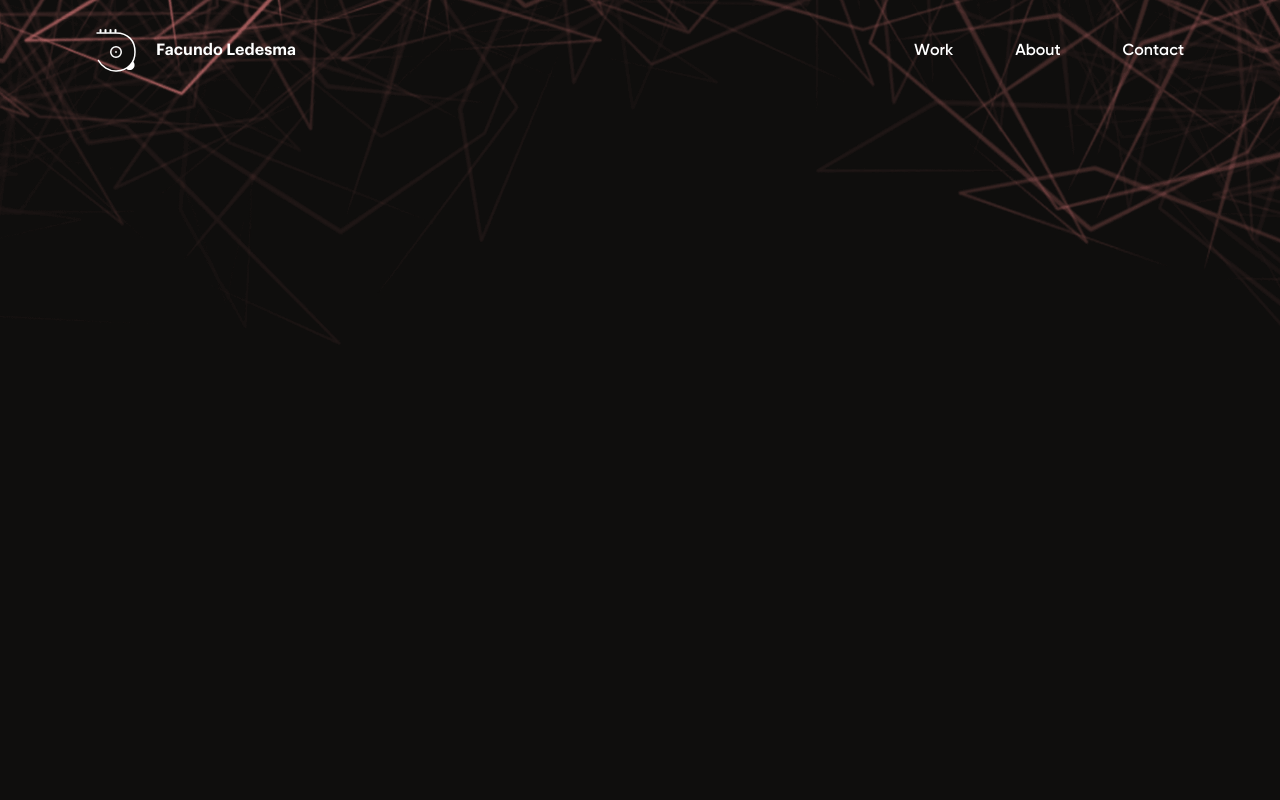
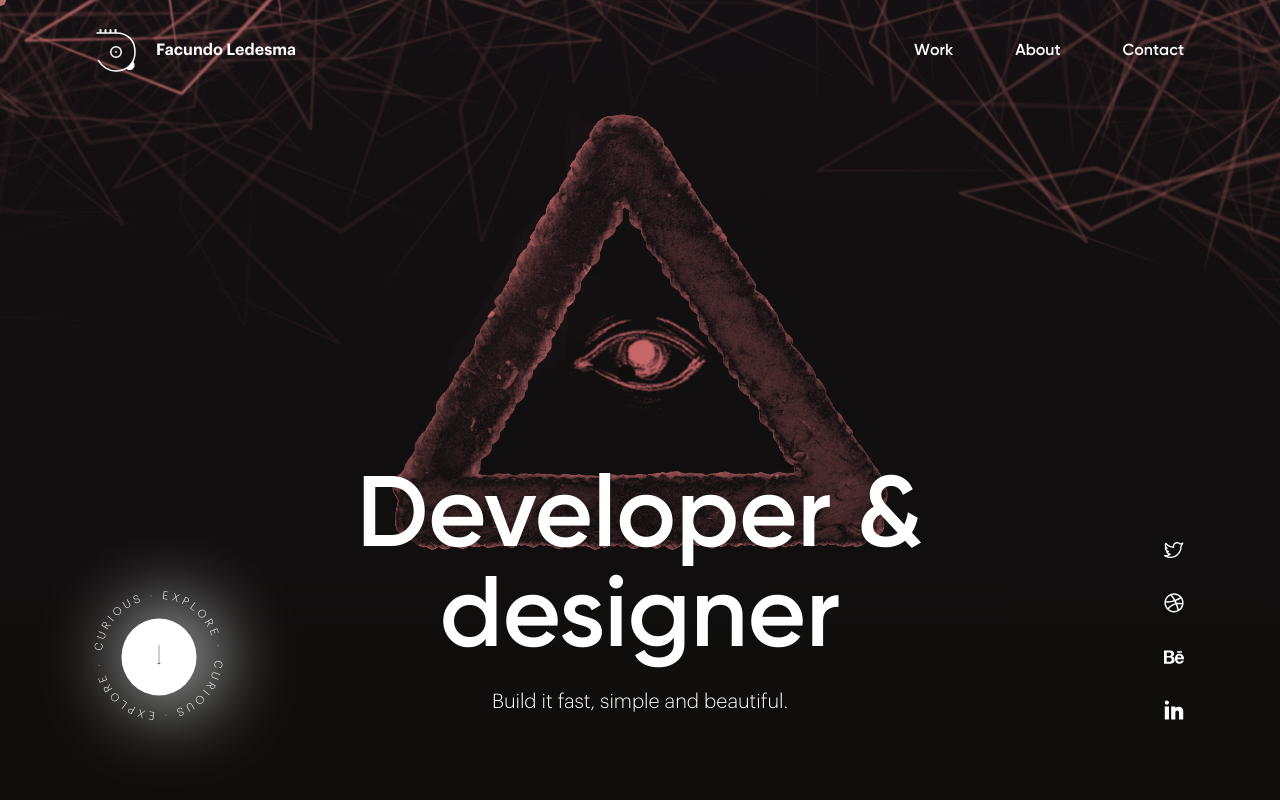
Before and after one commit to faculedesma/fledesma-dev, a React (Vite) app: page / in a window 1280 px wide. Shown: the top 800 px of the page. Built offline with nearby package versions, Linux system fonts and the light colour scheme.

Commit message:
feat: remove 3d canvas with deps, add images follow

```diff
--- a/package.json
+++ b/package.json
@@ -10,7 +10,6 @@
     "tsc": "tsc"
   },
   "dependencies": {
-    "@splinetool/react-spline": "2.2.6",
     "react": "18.2.0",
     "react-dom": "18.2.0",
     "react-router-dom": "6.10.0"
--- a/src/components/app/App.tsx
+++ b/src/components/app/App.tsx
@@ -6,14 +6,11 @@ import './app.scss';
 const App: FC = () => {
   const [isLoadingAssets, setIsLoadingAssets] =
     useState(true);
-  const [is3DLoading, setIs3DLoading] = useState(true);
 
   const mounted = useRef(false);
   const appRef = useRef(null);
 
   const handleIsLoaded = () => setIsLoadingAssets(false);
-
-  const handle3DLoaded = () => setIs3DLoading(false);
 
   useEffect(() => {
     mounted.current = true;
@@ -32,11 +29,11 @@ const App: FC = () => {
     }
   }, [document.readyState]);
 
-  const appLoaded = isLoadingAssets || is3DLoading;
+  const appLoaded = isLoadingAssets;
 
   return (
     <div id="app" ref={appRef} className="app">
-      <Home isLoading={appLoaded} onLoad={handle3DLoaded} />
+      <Home isLoading={appLoaded} />
       <Loader isLoading={appLoaded} />
     </div>
   );
--- a/src/components/footer/Footer.tsx
+++ b/src/components/footer/Footer.tsx
@@ -2,7 +2,6 @@ import { MailEnvelop } from '@assets/svgs/MailEnvelop';
 import { useState, useRef, useEffect } from 'react';
 import { useIntersection } from '@components/hooks/useIntersection';
 import { Social } from '@components/social/Social';
-import Spline from '@splinetool/react-spline';
 import './footer.scss';
 
 const Footer = () => {
@@ -55,12 +54,6 @@ const Footer = () => {
             2023 <b>© Facundo Ledesma</b>
           </p>
         </div>
-        <div className="footer-canvas--follow">
-          <Spline scene="https://prod.spline.design/84izeqDlkxJCeAT1/scene.splinecode" />
-        </div>
-        <div className="footer-canvas--loop">
-          {/* <Spline scene="https://prod.spline.design/bvTPKXNKeT0aeoDM/scene.splinecode" /> */}
-        </div>
       </div>
     </div>
   );
--- a/src/components/footer/footer.scss
+++ b/src/components/footer/footer.scss
@@ -106,32 +106,6 @@
     opacity: 0;
     z-index: 1;
   }
-
-  &-canvas {
-    overflow: visible;
-
-    &--follow,
-    &--loop {
-      position: absolute;
-      top: 50%;
-      left: 50%;
-      translate: -50% -50%;
-      z-index: 2;
-      scale: 1.2;
-      width: 90%;
-      height: 500px;
-    }
-
-    &--follow {
-      canvas {
-        opacity: 0.4;
-      }
-    }
-
-    &--loop {
-      display: none;
-    }
-  }
 }
 
 .show-footer {
@@ -141,19 +115,14 @@
   }
 
   .footer {
-    canvas {
-      animation: fade-in calc($golden-ratio-time) ease-in
-        forwards;
-    }
-
     &-mail {
-      animation: fade-in calc($golden-ratio-time / 2)
+      animation: fade-in calc($golden-ratio-time / 4)
         ease-in forwards;
     }
 
     &-copyright,
     &-social {
-      animation: fade-in calc($golden-ratio-time) ease-in
+      animation: fade-in calc($golden-ratio-time/ 2) ease-in
         forwards;
     }
   }
@@ -172,6 +141,7 @@
     &-mail {
       width: 80%;
       height: 50px;
+      z-index: 3;
 
       &--copy {
         width: 100%;
@@ -183,17 +153,5 @@
         height: 50px;
       }
     }
-
-    &-canvas {
-      &--loop {
-        width: 100%;
-        display: inherit;
-        z-index: 1;
-      }
-
-      &--follow {
-        display: none;
-      }
-    }
   }
 }
--- a/src/components/hero/Hero.tsx
+++ b/src/components/hero/Hero.tsx
@@ -1,31 +1,30 @@
-import { lazy, useRef, useEffect } from 'react';
+import { useRef, useEffect } from 'react';
 import { Social } from '@components/social/Social';
 import { ScrollButton } from '@components/buttons/ScrollButton';
 import ShapesBG from '@assets/images/shapes-bg.png';
 import { useCursorPosition } from '@components/hooks/useCursorPosition';
 import { useIntersection } from '@components/hooks/useIntersection';
+import TrianglePNG from '@assets/images/triangle.png';
+import EyePNG from '@assets/images/eye.png';
 import './hero.scss';
-
-const Spline = lazy(
-  () => import('@splinetool/react-spline')
-);
 
 interface IHeroProps {
   isLoading: boolean;
-  handleLoaded: () => void;
 }
 
-const Hero: React.FC<IHeroProps> = ({
-  isLoading,
-  handleLoaded
-}) => {
+const Hero: React.FC<IHeroProps> = ({ isLoading }) => {
   const titleRef = useRef<HTMLDivElement>(null);
   const heroRef = useRef<HTMLDivElement>(null);
   const buttonRef = useRef<HTMLDivElement>(null);
   const backgroundRef = useRef<HTMLDivElement>(null);
+  const eyeRef = useRef<HTMLImageElement>(null);
+  const pupilRef = useRef<HTMLDivElement>(null);
 
   const { x, y } = useCursorPosition();
-  const isInViewport = useIntersection(backgroundRef, 0);
+  const isBGInViewport = useIntersection(
+    backgroundRef,
+    -100
+  );
 
   useEffect(() => {
     const letters = 'abcdefghijklmnopqrstuvwxyz';
@@ -82,7 +81,12 @@ const Hero: React.FC<IHeroProps> = ({
   }, [isLoading]);
 
   useEffect(() => {
-    if (backgroundRef.current && isInViewport) {
+    if (
+      backgroundRef.current &&
+      eyeRef.current &&
+      pupilRef.current &&
+      isBGInViewport
+    ) {
       backgroundRef.current.animate(
         {
           left: `${x / 20}px`,
@@ -90,18 +94,44 @@ const Hero: React.FC<IHeroProps> = ({
         },
         { duration: 1618 * 2, fill: 'forwards' }
       );
+      eyeRef.current.animate(
+        {
+          left: `${x / 100}px`,
+          top: `${y / 100}px`
+        },
+        { duration: 1618, fill: 'forwards' }
+      );
+      pupilRef.current.animate(
+        {
+          left: `${x / 50}px`,
+          top: `${y / 50}px`
+        },
+        { duration: 1618, fill: 'forwards' }
+      );
     }
   }, [x, y]);
 
   const handleOnScrollHover = () => {
-    if (backgroundRef.current) {
+    if (
+      backgroundRef.current &&
+      eyeRef.current &&
+      pupilRef.current
+    ) {
       backgroundRef.current.classList.add('scale-bg');
+      eyeRef.current.classList.add('scale-eye');
+      pupilRef.current.classList.add('scale-pupil');
     }
   };
 
   const handleOnScrollLeave = () => {
-    if (backgroundRef.current) {
+    if (
+      backgroundRef.current &&
+      eyeRef.current &&
+      pupilRef.current
+    ) {
       backgroundRef.current.classList.remove('scale-bg');
+      eyeRef.current.classList.remove('scale-eye');
+      pupilRef.current.classList.remove('scale-pupil');
     }
   };
 
@@ -110,10 +140,14 @@ const Hero: React.FC<IHeroProps> = ({
       <div className="container">
         <div ref={heroRef} id="hero" className="hero">
           <div className="hero-canvas">
-            <Spline
-              scene="https://prod.spline.design/PsvclvB5wVsUm7ZW/scene.splinecode"
-              onLoad={handleLoaded}
-            />
+            <img src={TrianglePNG} alt="triangle" />
+            <div className="eye">
+              <img ref={eyeRef} src={EyePNG} alt="eye" />
+              <div
+                ref={pupilRef}
+                className="eye-ball"
+              ></div>
+            </div>
           </div>
           <div className="hero-title">
             <div className="hero-title--top">
--- a/src/components/hero/hero.scss
+++ b/src/components/hero/hero.scss
@@ -50,6 +50,49 @@
       animation: fade-in calc($golden-ratio-time / 4)
         ease-in forwards;
       animation-delay: $golden-ratio-time;
+    }
+
+    img {
+      position: absolute;
+      top: 45%;
+      left: 50%;
+      translate: -50% -50%;
+    }
+
+    img:first-child {
+      width: 550px;
+    }
+
+    .eye {
+      position: relative;
+      width: 50px;
+      height: 50px;
+      top: 50%;
+      left: 50%;
+      translate: -50% -50%;
+
+      img {
+        width: 150px;
+        top: 55%;
+        scale: 1;
+        transition: transform calc($golden-ratio-time / 8)
+          ease-out;
+        filter: contrast(100%);
+        animation: twinkle-image
+          calc($golden-ratio-time * 2) ease-in-out infinite;
+      }
+
+      &-ball {
+        position: absolute;
+        bottom: 0;
+        width: 20px;
+        height: 20px;
+        scale: 1;
+        transition: transform calc($golden-ratio-time / 8)
+          ease-out;
+        border-radius: 50%;
+        background-color: $primary-color;
+      }
     }
   }
 
@@ -140,6 +183,22 @@
   }
 }
 
+.scale-eye {
+  transform: scale(1.5);
+  transition: transform calc($golden-ratio-time / 8)
+    ease-out;
+}
+
+.scale-pupil {
+  transform: scale(2);
+  transition: transform calc($golden-ratio-time / 8)
+    ease-out;
+  -webkit-box-shadow: 10px 0px 77px 14px
+    rgba(181, 181, 181, 1);
+  -moz-box-shadow: 10px 0px 77px 14px rgba(181, 181, 181, 1);
+  box-shadow: 10px 0px 77px 14px rgba(181, 181, 181, 1);
+}
+
 @keyframes twinkle-image {
   0% {
     filter: contrast(100%);
@@ -172,12 +231,25 @@
   }
 
   .hero {
-    translate: 0 -50px;
+    height: 470px;
     padding-top: 100px;
 
     &-canvas {
-      translate: 0 0;
-      height: 320px;
+      width: 100%;
+      translate: 0 10px;
+
+      img:first-child {
+        width: 80%;
+      }
+
+      .eye {
+        img {
+          width: 50px;
+        }
+
+        &-ball {
+        }
+      }
     }
 
     &-title {
--- a/src/index.scss
+++ b/src/index.scss
@@ -186,12 +186,6 @@ svg {
   height: 20px;
 }
 
-canvas {
-  user-select: none;
-  -webkit-user-select: none;
-  -moz-user-select: none;
-}
-
 @media (prefers-color-scheme: light) {
   :root {
     color: $secondary-color;
--- a/src/pages/home/Home.tsx
+++ b/src/pages/home/Home.tsx
@@ -28,14 +28,13 @@ const Footer = lazy(
 
 interface IHomeProps {
   isLoading: boolean;
-  onLoad: () => void;
 }
 
-const Home = ({ isLoading, onLoad }: IHomeProps) => {
+const Home = ({ isLoading }: IHomeProps) => {
   return (
     <div className={`home ${!isLoading ? 'loaded' : ''}`}>
       <Header />
-      <Hero isLoading={isLoading} handleLoaded={onLoad} />
+      <Hero isLoading={isLoading} />
       <NoteOne />
       <Services />
       <NoteTwo />
--- a/vite.config.ts
+++ b/vite.config.ts
@@ -1,12 +1,12 @@
-import { defineConfig } from "vite";
-import react from "@vitejs/plugin-react";
-import tsconfigPaths from "vite-tsconfig-paths";
+import { defineConfig } from 'vite';
+import react from '@vitejs/plugin-react';
+import tsconfigPaths from 'vite-tsconfig-paths';
 
 export default defineConfig({
-  base: "/fledesma-dev/",
+  base: '/fledesma-dev/',
   plugins: [react(), tsconfigPaths()],
   server: {
     host: true,
-    port: 5174,
-  },
+    port: 5174
+  }
 });
```
Also changed, not shown: src/assets/images/eye.png (added), src/assets/images/triangle.png (added).
